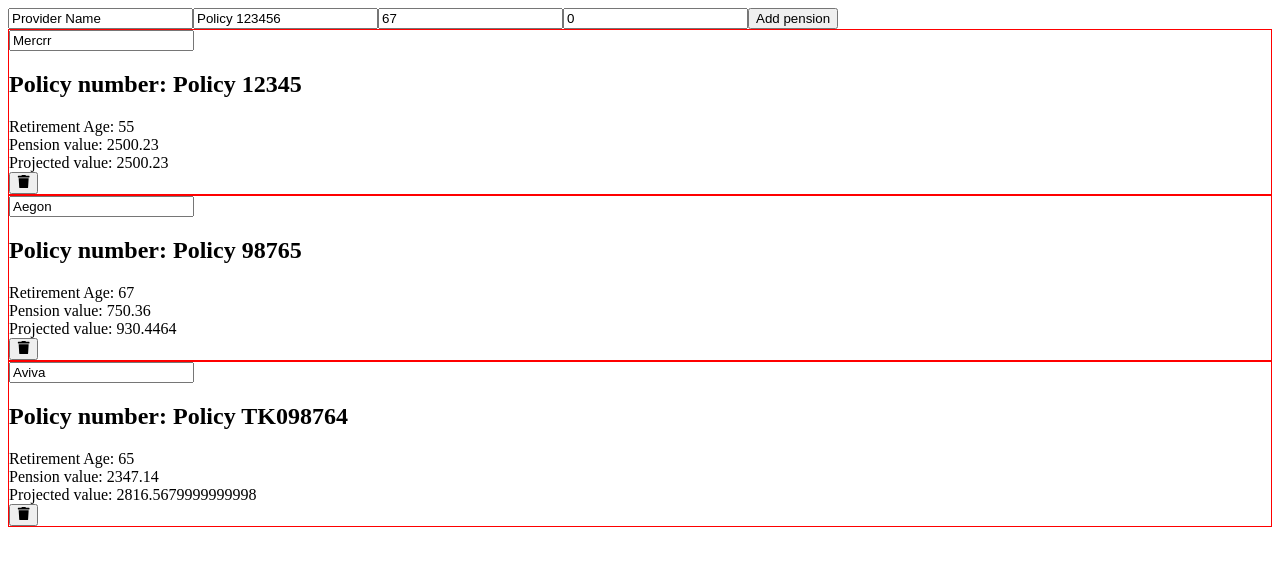
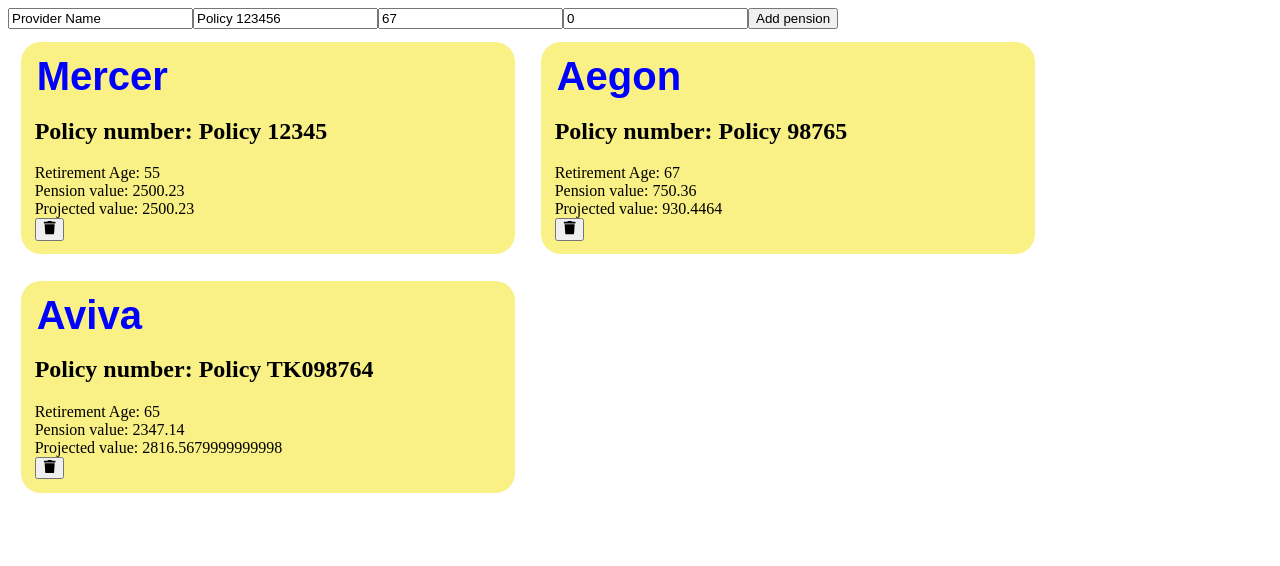
Before and after one commit to dtghub/Modeller, a React (Create React App) app: page / in a window 1280 px wide. Shown: the top 566 px of the page. Built offline with nearby package versions, Linux system fonts and the light colour scheme.

Commit message:
Thinking about UI

```diff
--- /dev/null
+++ b/src/Pension.css
@@ -0,0 +1,23 @@
+
+.pensionTile {
+  flex: auto;
+  justify-content: flex-start;
+  border-radius: 20px;
+  float: left;
+  align-items: center;
+  width: 350pt;
+  padding: 10pt;
+  margin: 10pt;
+  background-color: rgba(248, 239, 107, 0.822);
+}
+
+.providerNameStyle {
+    border: 0px;
+    height: 40px;
+    line-height: 25px;
+    line-break: auto;
+    background-color: transparent;
+    color: blue;
+    font-weight: bold;
+    font-size: 250%;
+}
--- a/src/Pension.js
+++ b/src/Pension.js
@@ -1,3 +1,4 @@
+import './Pension.css';
 import { useInput } from "./hooks";
 import CalculateProjectedValue from "./CalculateProjectedValue";
 import { FaTrash } from "react-icons/fa";
@@ -8,13 +9,14 @@
   const myParams = {retirementAge, pensionValue};
   const [providerName, resetProviderName] = useInput(provider);
   return (
-    <section>
-      <div style={{border:"1px solid red"}}>
+    <section className="pensionTile" >
+      <div>
         <form>
           <input
+          className="providerNameStyle"
           {...providerName}
           type="text"
-          placeholder="Pension company (e.g. Scottish Widows)"
+          placeholder="Click to add Name"
           required
           />
         </form>
--- a/src/pension-details.json
+++ b/src/pension-details.json
@@ -1,7 +1,7 @@
 [
     {
       "id": "preset-one",
-      "provider": "Mercrr",
+      "provider": "Mercer",
       "policy": "Policy 12345",
       "retirementAge": 55,
       "pensionValue": 2500.23
```
